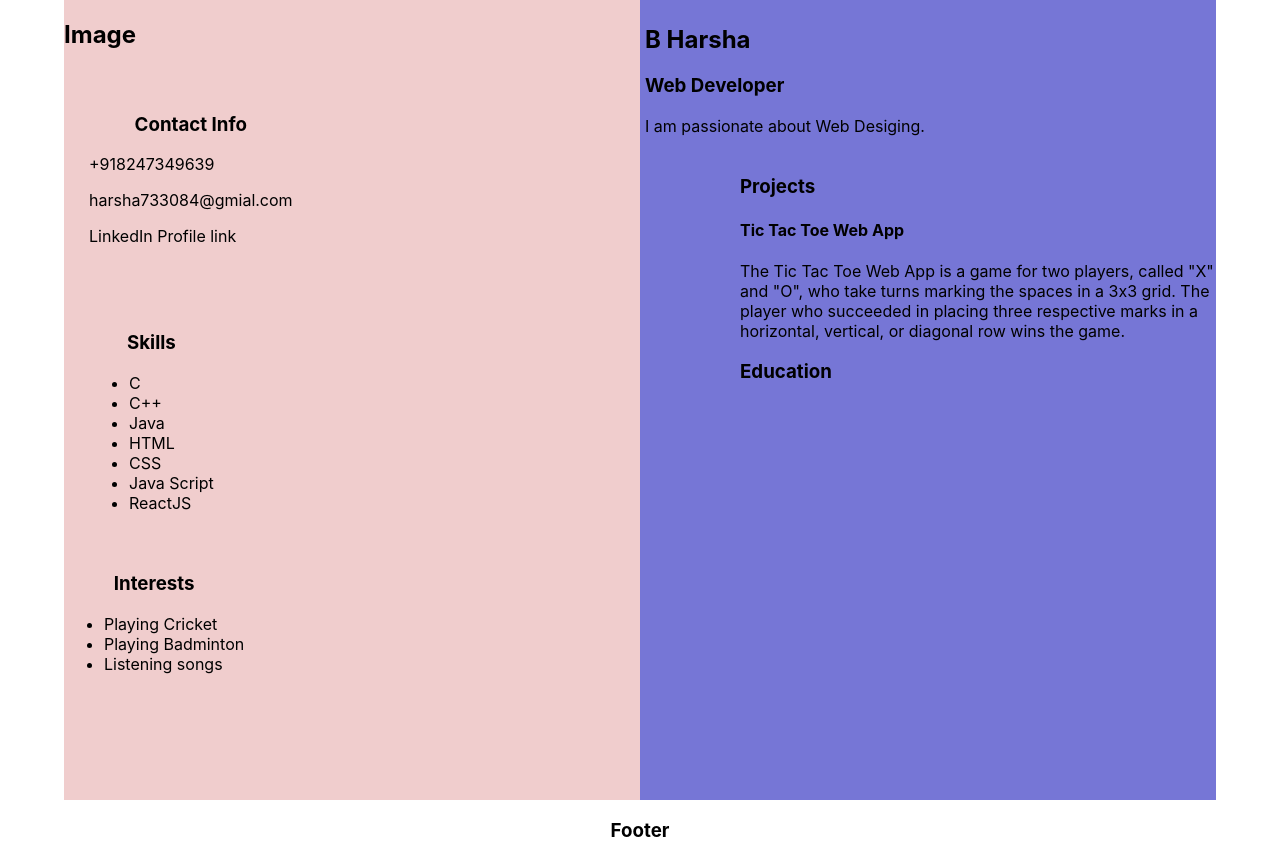
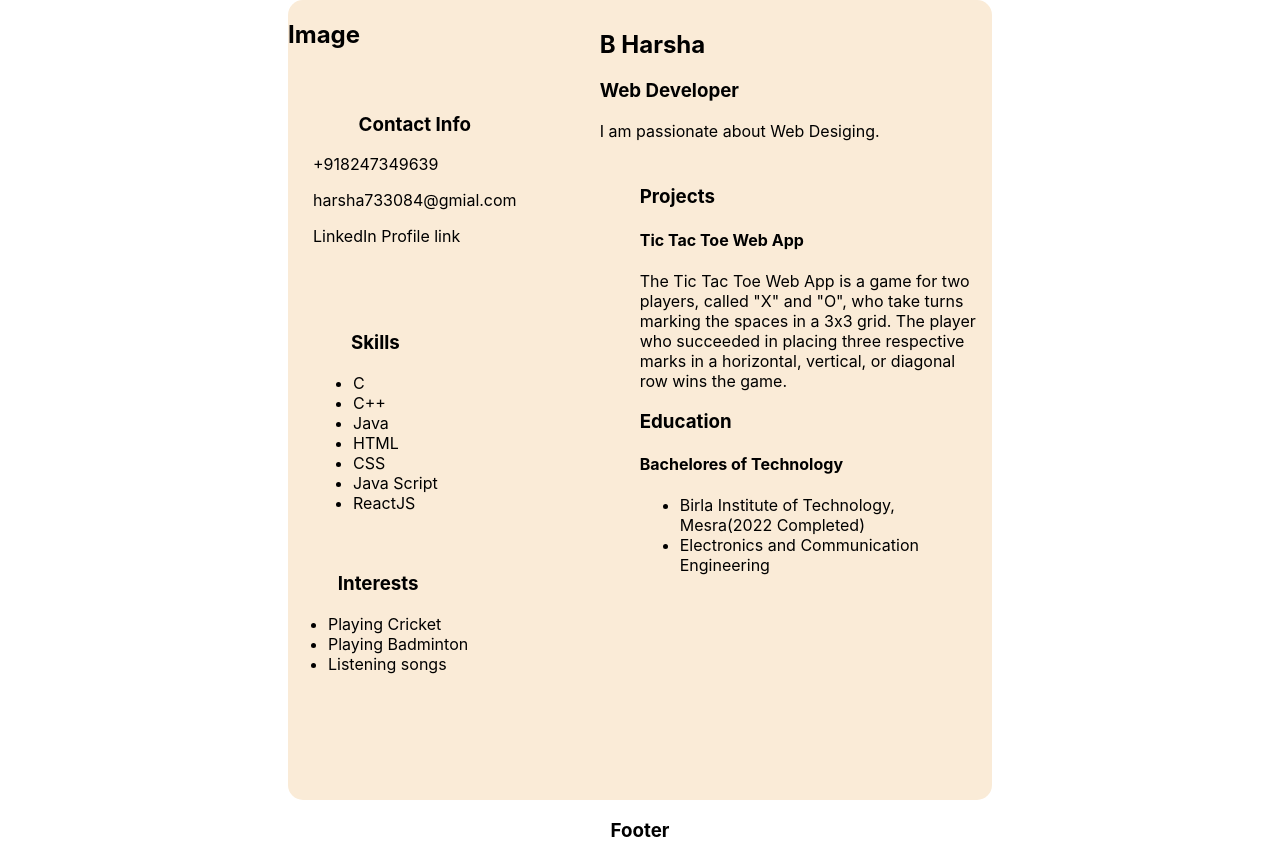
Before and after one commit to Harshahari1207/CV-Project, a React (Create React App) app: page / in a window 1280 px wide. Built offline with nearby package versions, Linux system fonts and the light colour scheme.

Commit message:
Default Education Information

```diff
--- a/src/App.css
+++ b/src/App.css
@@ -16,16 +16,17 @@
 }
 
 .container{
-  width: 90%;
+  width: 55%;
   height: 100vh;
   background-color: antiquewhite;
   display: grid;
-  grid-template: auto / 2fr 2fr ;
+  grid-template: auto / 1.5fr 2fr ;
+  border-radius: calc(var(--br)*3);
 }
 
 .left{
   grid-template-columns: 1/2;
-  background-color: var(--primary);
+  /* background-color: var(--primary); */
   display: flex;
   flex-direction: column;
   align-items: flex-start;
@@ -39,7 +40,7 @@ ul, p{
 
 .right{
   grid-template-columns: 2/3;
-  background-color: var(--secondary);
+  /* background-color: var(--secondary); */
   display: flex;
   flex-direction: column;
   align-items: flex-start;
@@ -47,12 +48,14 @@ ul, p{
 }
 
 .profile{
-  padding: var(--pd);
+  padding: calc(var(--pd)*2);
   text-align: left;
 }
 .main{
-  padding-left: 100px;
+  padding-left: 50px;
+  padding-right: 15px;
   text-align: left;
+
 }
 /*
 .App-logo {
--- a/src/components/Education.js
+++ b/src/components/Education.js
@@ -1,9 +1,18 @@
-import React, {Component} from "react";
+import React, { Component } from "react";
 
-class Education extends Component{
-    render(){
-        return <h3>Education</h3>
-    }
+class Education extends Component {
+  render() {
+    return (
+      <div className="education">
+        <h3>Education</h3>
+        <h4>Bachelores of Technology</h4>
+        <ul>
+          <li>Birla Institute of Technology, Mesra(2022 Completed)</li>
+          <li>Electronics and Communication Engineering</li>
+        </ul>
+      </div>
+    );
+  }
 }
 
-export {Education};
+export { Education };
```
